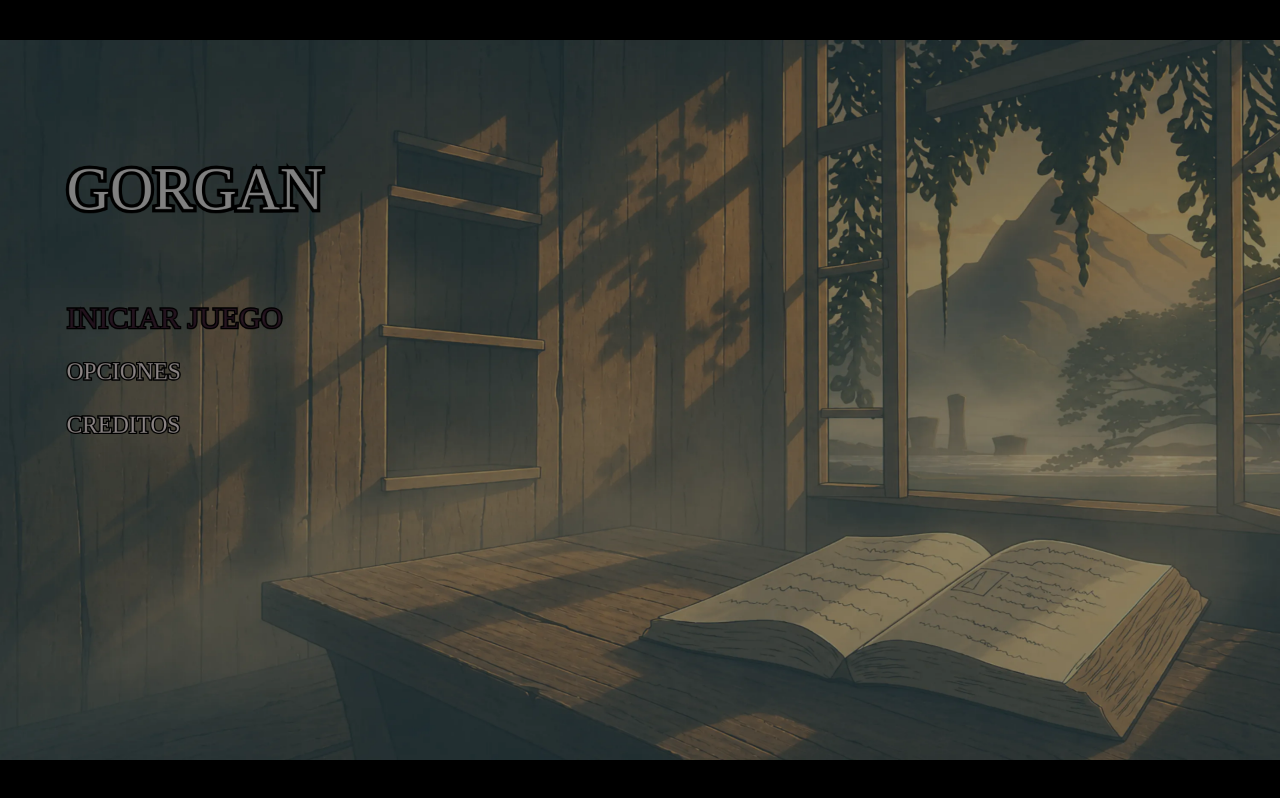
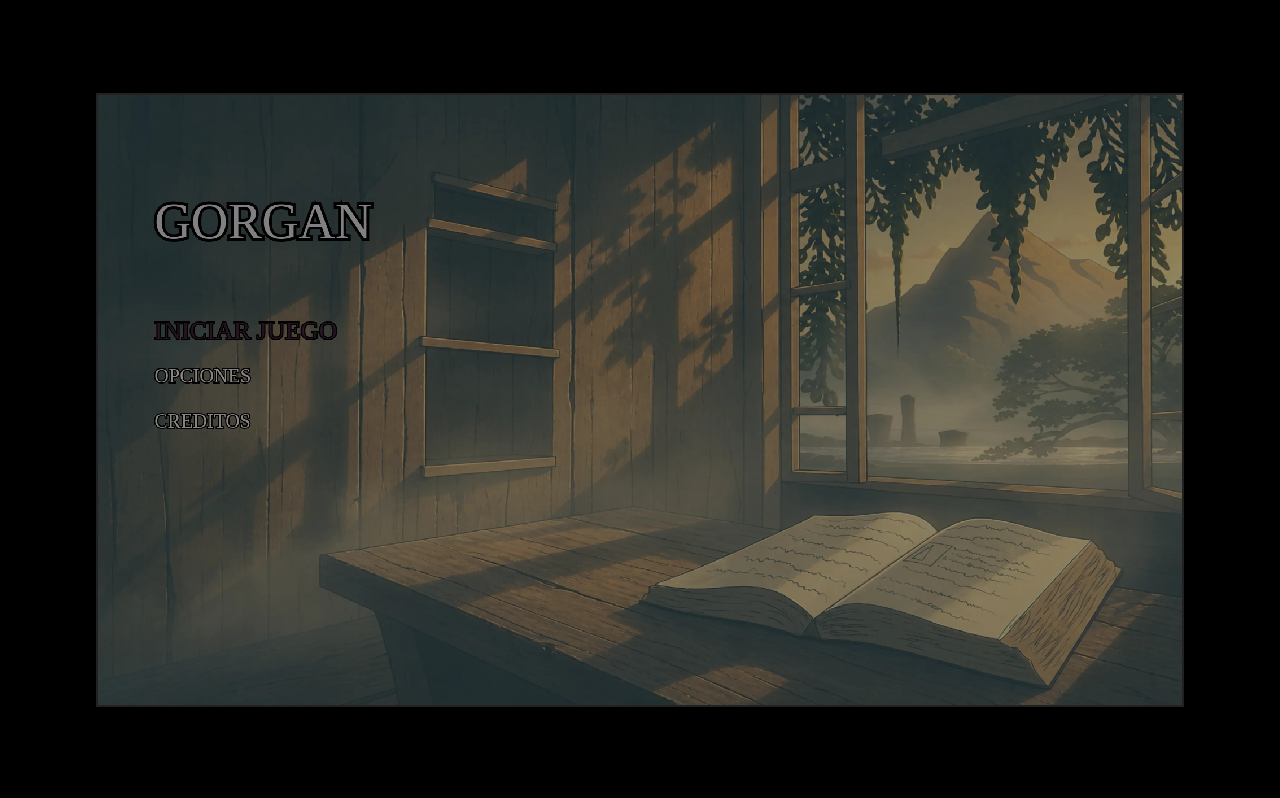
Before and after one commit to Thelmo-SM/game_gorgan, a website built with webpack: page src/index.html in a window 1280 px wide. Built offline with nearby package versions, Linux system fonts and the light colour scheme.

Commit message:
adaptando pantallas.1

```diff
--- a/src/core/game.js
+++ b/src/core/game.js
@@ -72,7 +72,7 @@ export class Game {
         this.playerFaceImg.src = playerFace;
 
         this.platforms = [];
-        this.worldX = -2000;
+        this.worldX = -35000;
         //this.worldX = -2000;
         //this.worldX = -7000;
         this.scrollSpeed = 5;
--- a/src/index.html
+++ b/src/index.html
@@ -18,17 +18,28 @@ html,body{
     background:black;
 }
 
-body{
-    display:flex;
-    justify-content:center;
-    align-items:center;
+body {
+    margin: 0;
+    background: rgb(0, 0, 0);
+
+    display: flex;
+    justify-content: center;
+    align-items: center;
+
+    height: 100vh;
+    overflow: hidden;
 }
 
-canvas{
-    width:100vw;
-    height:100vh;
-    display:block;
-    object-fit:contain;
+canvas {
+    width: 85vw;
+    height: auto;
+
+    max-width: 1500px;
+    max-height: 800px;
+
+    border: 2px solid #222;
+
+    image-rendering: pixelated;
 }
 </style>
 </head>
```
